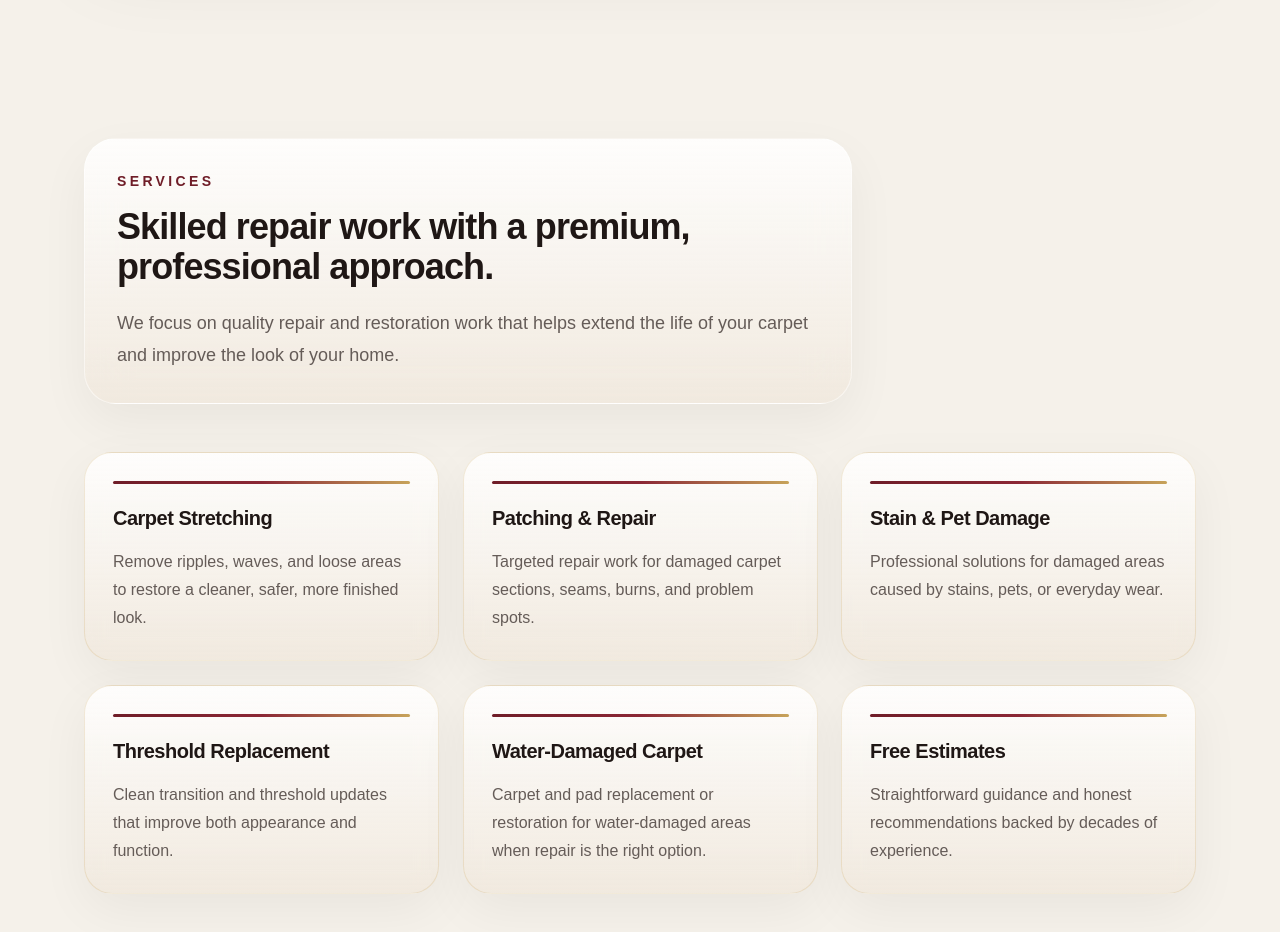
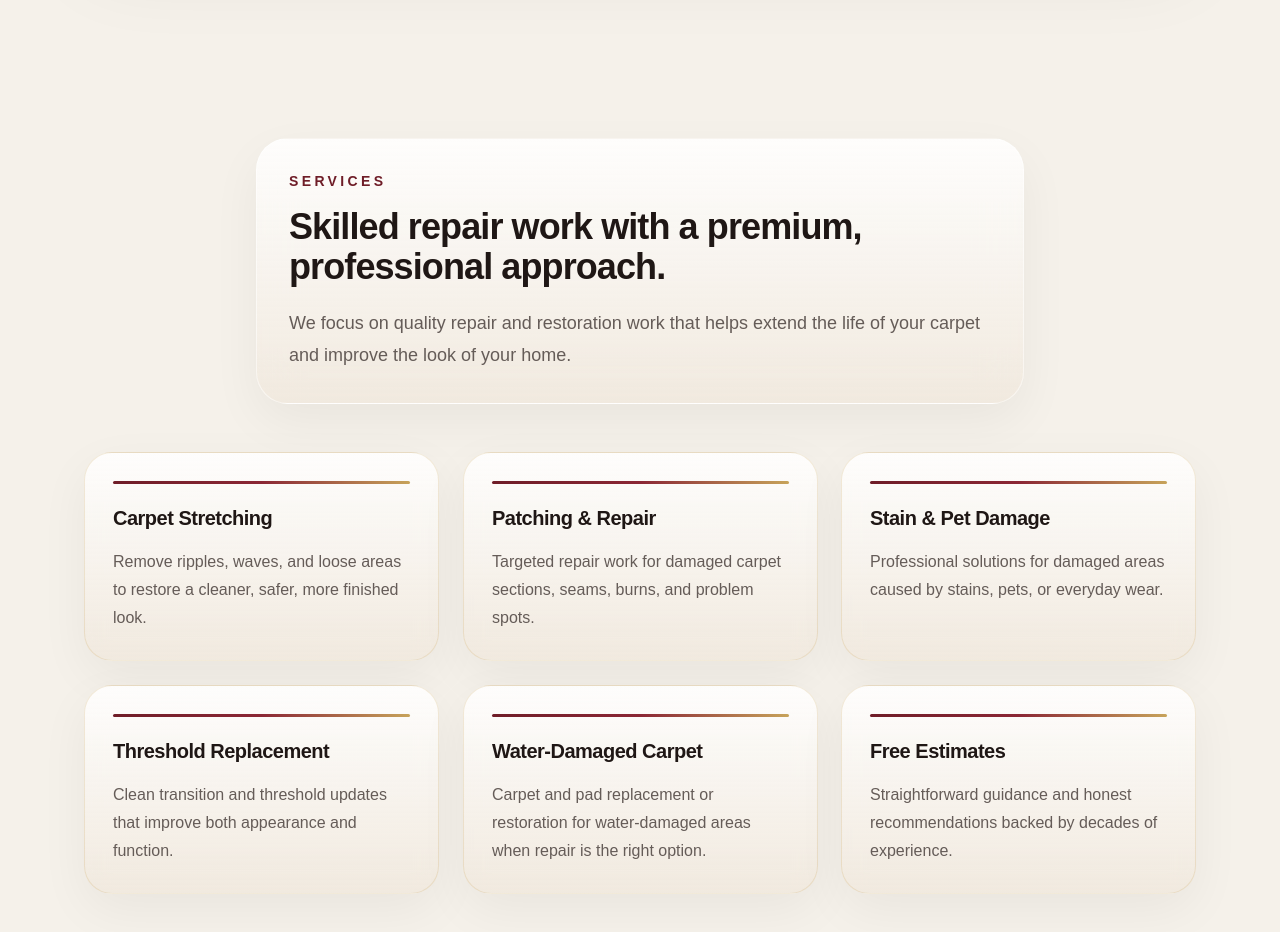
Before and after one commit to bobbyboulders123/untouchable-carpet-repair, a Next.js app: page / in a window 1280 px wide. Shown: the part 860-1792 px from the top of the page. Built offline with nearby package versions, Linux system fonts and the light colour scheme.

Commit message:
Centered card

```diff
--- a/app/page.tsx
+++ b/app/page.tsx
@@ -747,7 +747,7 @@ export default function HomePage() {
         >
           <div
             data-reveal
-            className="card-tint max-w-3xl rounded-[2rem] border border-white/50 p-6 shadow-[0_18px_50px_rgba(0,0,0,0.05)] backdrop-blur-xl md:p-8"
+            className="card-tint mx-auto max-w-3xl rounded-[2rem] border border-white/50 p-6 shadow-[0_18px_50px_rgba(0,0,0,0.05)] backdrop-blur-xl md:p-8"
           >
             <p className="text-sm font-semibold uppercase tracking-[0.24em] text-[var(--brand-burgundy)]">
               Services
```
